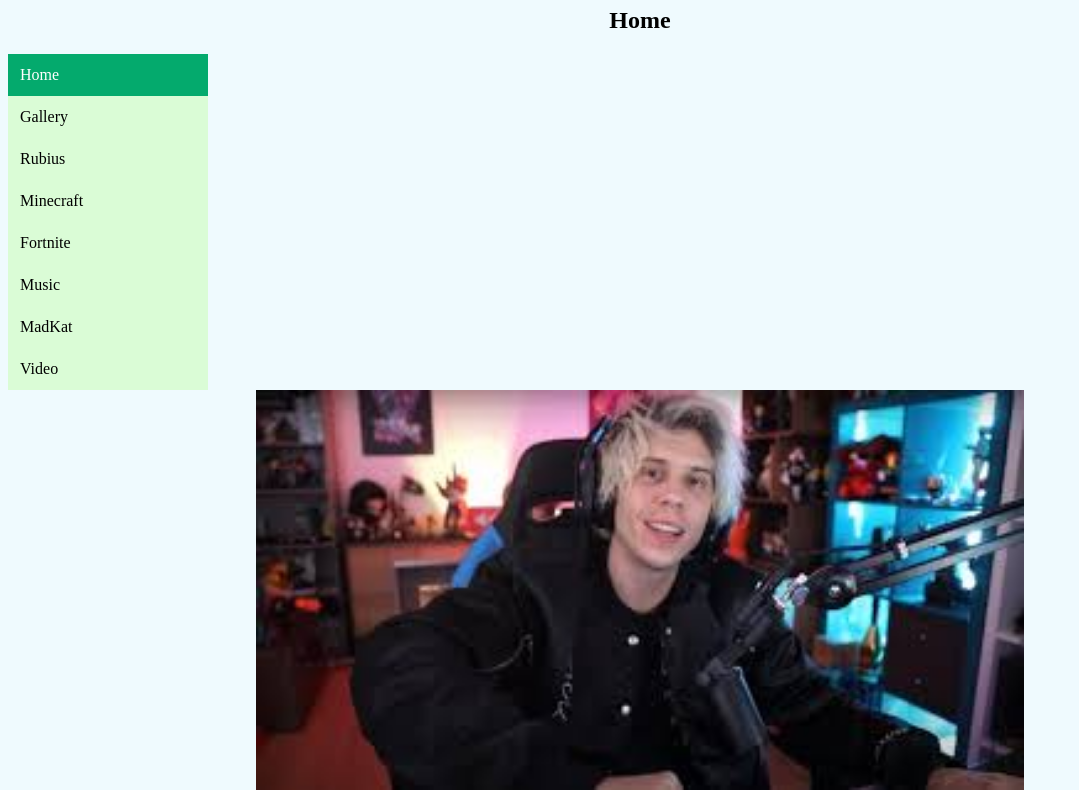
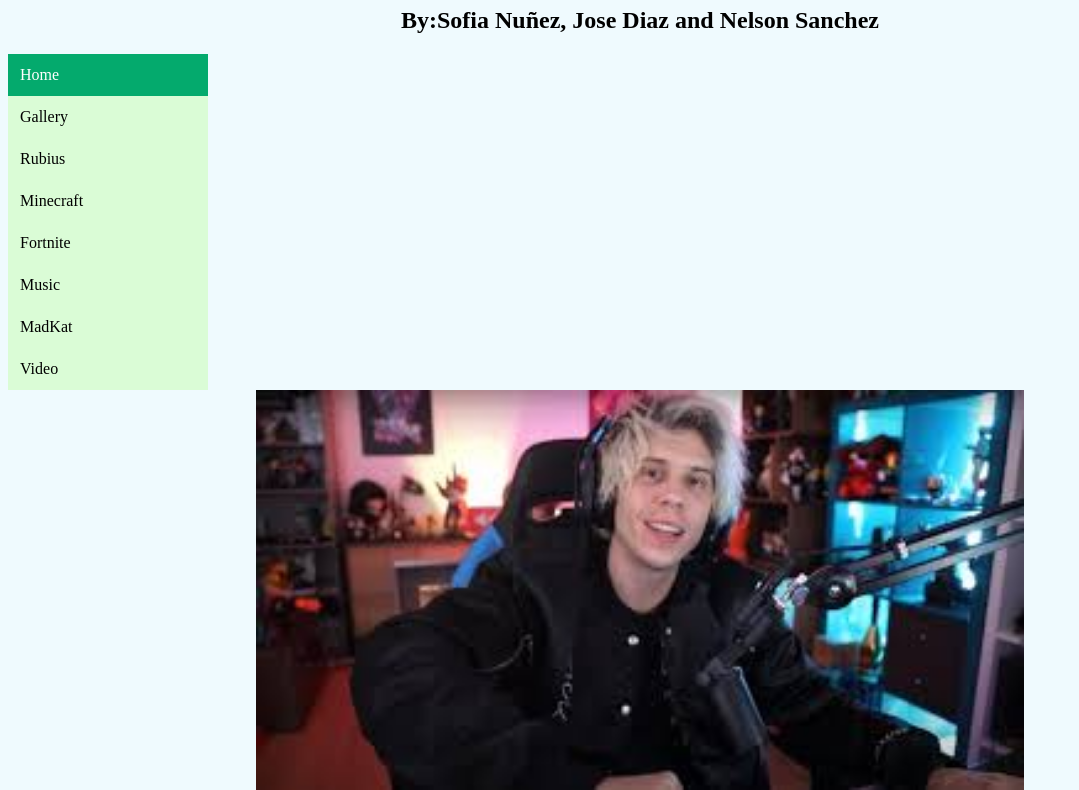
Before and after one commit to JDiaz008/Rubius, a plain HTML site: page index.html in a window 1280 px wide. Shown: the part 73-863 px from the top of the page, without its empty margins (0-1079 px from the left). Drawn offline with Linux system fonts and the light colour scheme.

Commit message:
Update index.html

```diff
--- a/index.html
+++ b/index.html
@@ -29,7 +29,7 @@
 <body bgcolor = "#EFFAFE">
 <Center>
 <h1>Rubius</h1>
-<h2> Home </h2>
+<h2>By:Sofia Nuñez, Jose Diaz and Nelson Sanchez </h2>
 </center>
 
 <div class="vertical-menu">
@@ -52,4 +52,5 @@ Rubén Doblas Gundersen, Known worldwide as El Rubius or RubiusOMG, he was born
 He started his YouTube channel in 2011 and quickly became one of the most influential Spanish-language content creators, standing out for his humor, creativity, and youth-friendly style. His content includes gameplays, vlogs, sketches, and live streams, reaching millions of followers on platforms like YouTube and Twitch.
 El Rubius has achieved world record live viewership and has been recognized as one of the biggest Spanish-speaking YouTubers. He has also participated in projects outside of YouTube, such as the comic "Virtual Hero" (which was even adapted into an animated series) and various digital entertainment events.
 He currently resides in Andorra and continues to be a leader in digital culture and online entertainment, amassing millions of followers on his social media platforms.
+
 </html>
```
